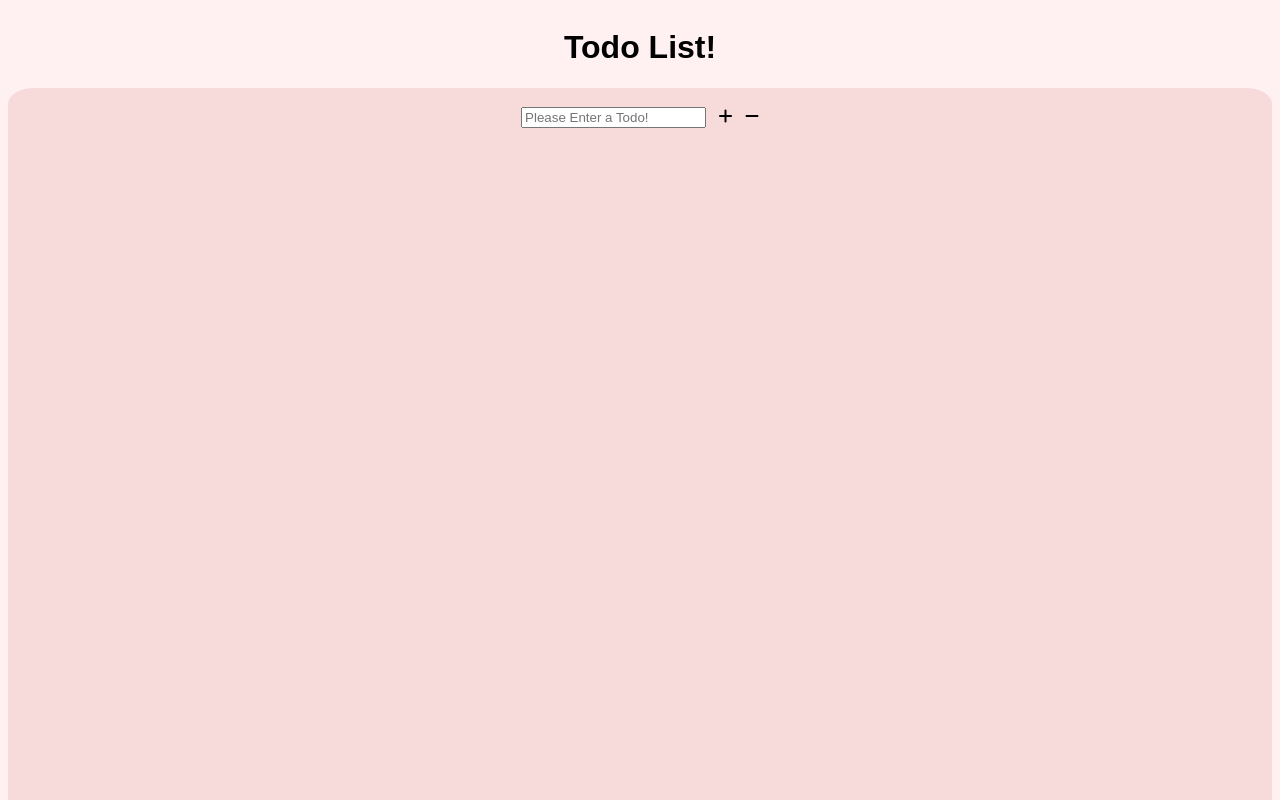
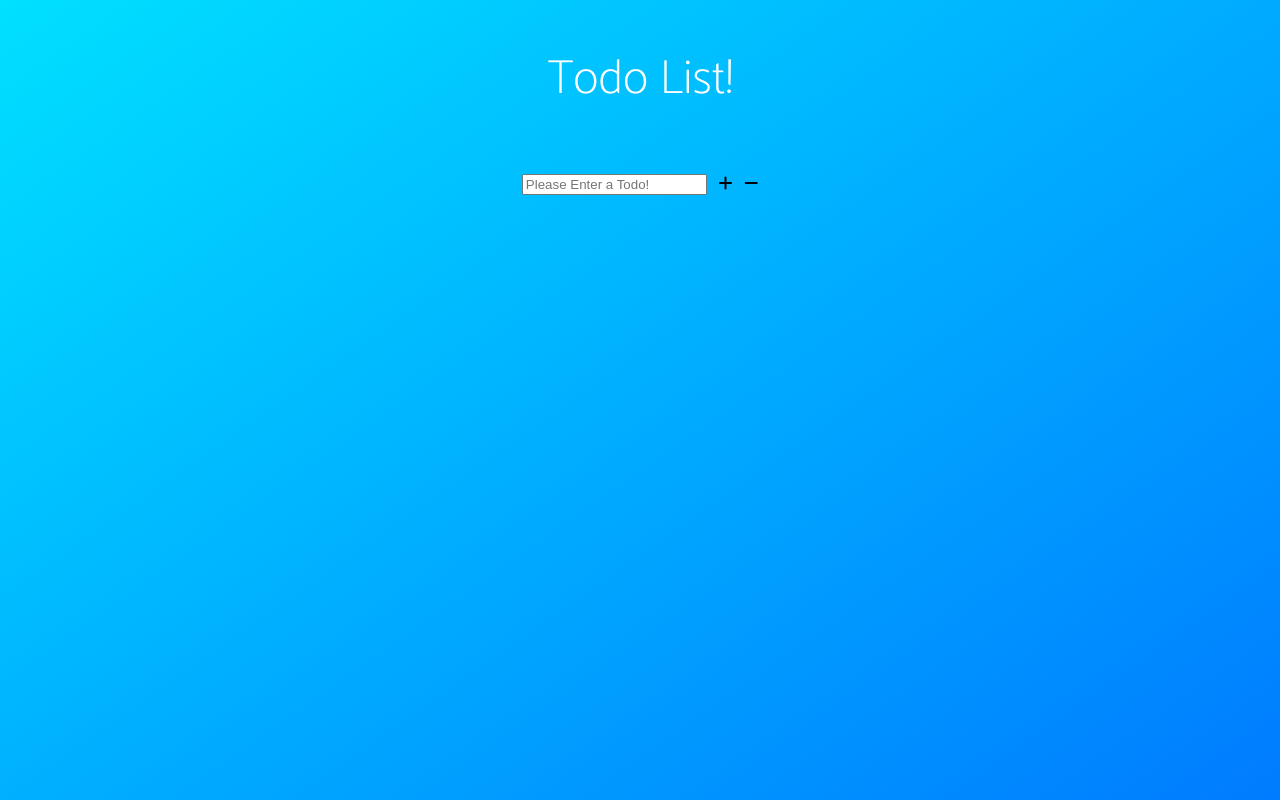
Before and after one commit to BlastChrome/TodoList, a plain HTML site: page index.html in a window 1280 px wide. Shown: the top 800 px of the page. Drawn offline with Linux system fonts and the light colour scheme.

Commit message:
Slight style changes, infinitely better!

```diff
--- a/css/styles.css
+++ b/css/styles.css
@@ -5,8 +5,13 @@
      Purpose: Making a simple Todo List app, just flexing a few muscles */
 
 /* GLOBAL */
+
+:root{
+  --gradient-1: rgb(0,114,255);
+  --gradient-2: linear-gradient(325deg, rgba(0,114,255,1) 0%, rgba(0,224,255,1) 100%);
+}
+
 * {
-  font-family: Arial, Helvetica, sans-serif;
   box-sizing: border-box;
   list-style: none;
 }
@@ -22,7 +27,18 @@ ul {
 
 /* MAIN, HEADER, BODY */
 body {
+  font-family: 'Catamaran', Arial, Helvetica, sans-serif;
+
   background: rgb(255, 241, 241);
+  background: var(--gradient-1);
+  background: var(--gradient-2);
+
+}
+h1{
+  color: white;
+  font-weight: 100;
+  font-size: 3rem;
+
 }
 header {
   display: flex;
@@ -34,7 +50,6 @@ main {
   display: flex;
   flex-direction: column;
   align-items: center;
-  background: rgb(247, 219, 219);
   height: 100vh;
 }
 
--- a/index.html
+++ b/index.html
@@ -11,6 +11,9 @@
     <meta name="viewport" content="width=device-width, initial-scale=1.0">
     <meta http-equiv="X-UA-Compatible" content="ie=edge">
     <link rel="stylesheet" href="/css/styles.css">
+    <!-- google fonts -->
+    <link href="https://fonts.googleapis.com/css2?family=Catamaran:wght@100;300;500;700;900&display=swap" rel="stylesheet">
+    <!-- font awesome cdn -->
     <script src="https://kit.fontawesome.com/25b13f05a6.js"></script>
 
     <title>Todo List</title>
```
